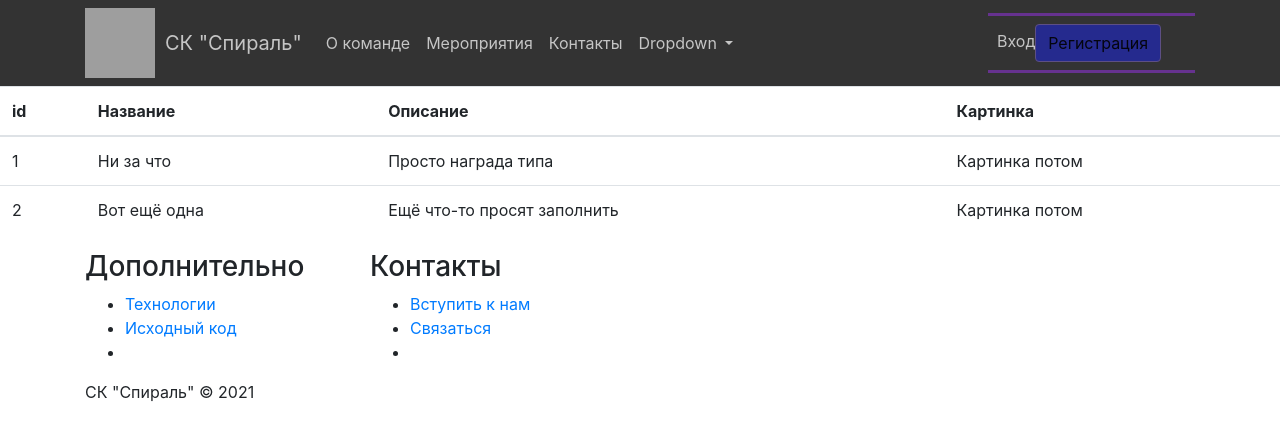
After one commit to chyvak357/Airsoft-team-django-site, a Django app: page /users/ in a window 1280 px wide. The commit adds this page. Shown: the top 441 px of the page. Run offline with Django 3.2, Linux system fonts and the light colour scheme; data comes from the database, SQL or seed files in the repository; both versions use the stored data as it was after the commit; some libraries are stand-ins or nearby versions; grey boxes are pictures that could not be loaded.

Commit message:
Created first table

```diff
--- a/Airsoft/urls.py
+++ b/Airsoft/urls.py
@@ -19,11 +19,13 @@ from django.conf.urls.static import static
 from django.contrib import admin
 from django.urls import path, include
 from news.urls import *
+from users.urls import *
 
 
 urlpatterns = [
     path('admin/', admin.site.urls),
     path('', include('news.urls')),
+    path('users/', include('users.urls')),
     # path('', main_page),
 ]
 
--- a/templates/base.html
+++ b/templates/base.html
@@ -14,7 +14,7 @@
     <link rel="stylesheet" href="{% static 'css/Navigation-with-Button.css' %}">
     <link rel="stylesheet" href="{% static 'css/Social-Icons.css' %}">
     <link rel="stylesheet" href="{% static 'css/styles.css' %}">
-    <link rel="stylesheet" href="{% static 'css/untitled.css' %}">
+    <link rel="stylesheet" href="{% static 'css/tables.css' %}">
     <link rel="stylesheet" href="{% static 'bootstrap/css/bootstrap.min.css' %}">
 
 </head>
--- a/templates/inc/_footer.html
+++ b/templates/inc/_footer.html
@@ -6,7 +6,7 @@
                     <h3>Дополнительно</h3>
                     <ul>
                         <li><a href="#">Технологии</a></li>
-                        <li><a href="#">Исходный код</a></li>
+                        <li><a href="https://github.com/chyvak357/Airsoft-team-django-site" target="_blank">Исходный код</a></li>
                         <li></li>
                     </ul>
                 </div>
--- a/users/models.py
+++ b/users/models.py
@@ -55,14 +55,14 @@ class UserAwards(models.Model):
     def __str__(self):
         return self.name
 
-    name = models.CharField(max_length=64, verbose_name='Роль', unique=True)
+    name = models.CharField(max_length=64, verbose_name='Награда', unique=True)
     description = models.TextField(verbose_name='Полное описание')
     image = models.ImageField(upload_to='photos/%Y/%m/%d/', verbose_name='Картинка', blank=True, null=True)
 
     class Meta:
         verbose_name = 'Награда'
         verbose_name_plural = 'Награды'
-        ordering = ['name']
+        # ordering = ['name']
 
 
 
--- /dev/null
+++ b/users/templates/users/awards.html
@@ -0,0 +1,28 @@
+{% extends 'base.html' %}
+
+{% block content %}
+    <div class="awards_table">
+        <div class="table-responsive" style="overflow-x:hidden;">
+            <table class="table">
+                <thead>
+                <tr>
+                    <th class="id_colunm">id</th>
+                    <th class="name_colunm_awards">Название</th>
+                    <th class="descr_colunm_awards">Описание</th>
+                    <th>Картинка</th>
+                </tr>
+                </thead>
+                <tbody>
+                {% for item in awards %}
+                <tr>
+                    <td>{{ item.id }}</td>
+                    <td>{{ item.name }}</td>
+                    <td>{{ item.description }}</td>
+                    <td>Картинка потом</td>
+                </tr>
+                {% endfor %}
+                </tbody>
+            </table>
+        </div>
+    </div>
+{% endblock %}
--- a/users/urls.py
+++ b/users/urls.py
@@ -1,15 +1,13 @@
-# from django.urls import path
-# from .views import *
-#
-# urlpatterns = [
-#     # path('register/', register, name='register'),
-#     # path('login/', user_login, name='login'),
-#     # path('logout/', user_logout, name='logout'),
-#
-#     path('', test, name='test'),
-#
-#     # path('', index, name='home'), использовали для функций
-#     # path('', HomeNews.as_view(), name='home'),
-#
-#
-# ]
+from django.urls import path
+from .views import *
+
+urlpatterns = [
+    # path('register/', register, name='register'),
+    # path('login/', user_login, name='login'),
+    # path('logout/', user_logout, name='logout'),
+
+    path('', test, name='test'),
+    # path('', HomeNews.as_view(), name='home'),
+
+
+]
--- a/users/views.py
+++ b/users/views.py
@@ -12,5 +12,8 @@ from django.contrib.auth import login, logout
 from .models import UserRole, UserAwards, Profile, UserPositions
 
 
-# def test(request):
-#     return render(request, 'users/index.html', {'page_obj': None})
+def test(request):
+    awards = UserAwards.objects.all()
+    context = {'awards': awards}
+
+    return render(request, 'users/awards.html', context)
```
Also changed, not shown: db.sqlite3.
